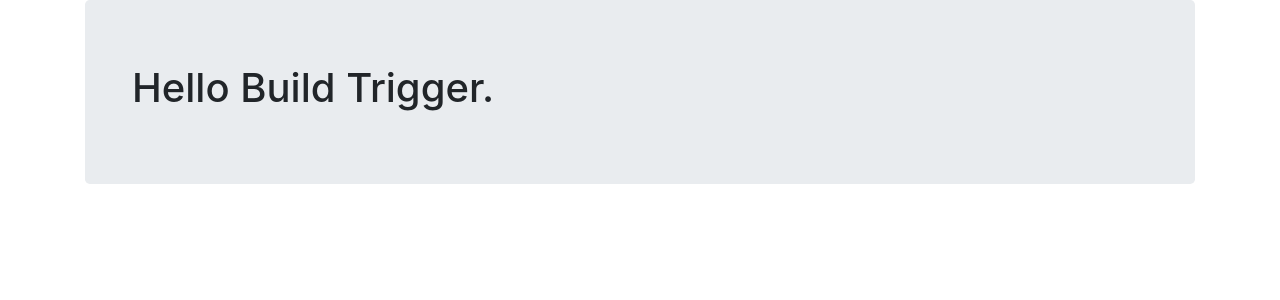
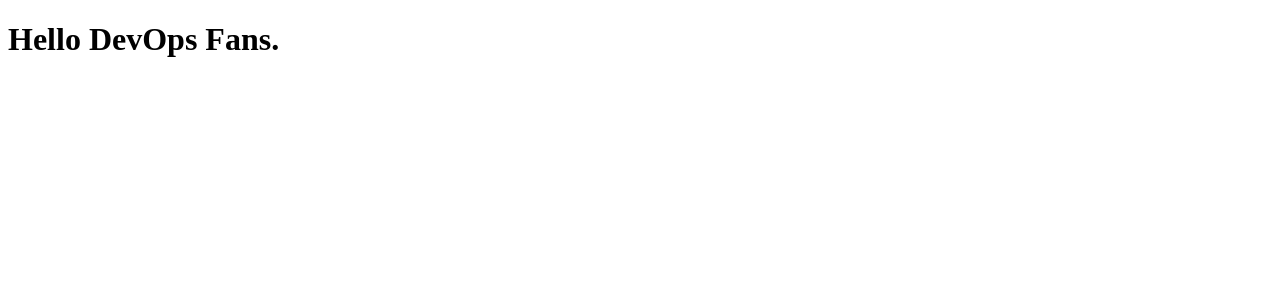
Before and after one commit to yogalakshmi723/devops-repo, a Flask app: page / in a window 1280 px wide. Shown: the top 300 px of the page. Run offline with Flask 2, Linux system fonts and the light colour scheme; some libraries are stand-ins or nearby versions.

Commit message:
Initial Commit

```diff
--- a/main.py
+++ b/main.py
@@ -4,7 +4,7 @@ app = Flask(__name__)
 
 @app.route("/")
 def main():
-    model = {"title": "Hello Build Trigger."}
+    model = {"title": "Hello DevOps Fans."}
     return render_template('index.html', model=model)
 
 if __name__ == "__main__":
--- a/templates/index.html
+++ b/templates/index.html
@@ -1,8 +1,4 @@
 {% extends "layout.html" %}
 {% block content %}
-<div class="jumbotron">
-    <div class="container">
-        <h1>{{model.title}}</h1>
-    </div>
-</div>
+  <h1>{{ model.title }}</h1>
 {% endblock %}
--- a/templates/layout.html
+++ b/templates/layout.html
@@ -1,17 +1,10 @@
-<!doctype html>
+<!DOCTYPE html>
 <html lang="en">
 <head>
-    <title>{{model.title}}</title>
-    <!-- Bootstrap CSS -->
-    <link rel="stylesheet" href="https://stackpath.bootstrapcdn.com/bootstrap/4.4.1/css/bootstrap.min.css">
-
+  <meta charset="UTF-8">
+  <title>{{ model.title }}</title>
 </head>
 <body>
-    <div class="container">
-
-        {% block content %}{% endblock %}
-
-        <footer></footer>
-    </div>
+  {% block content %}{% endblock %}
 </body>
 </html>
```
